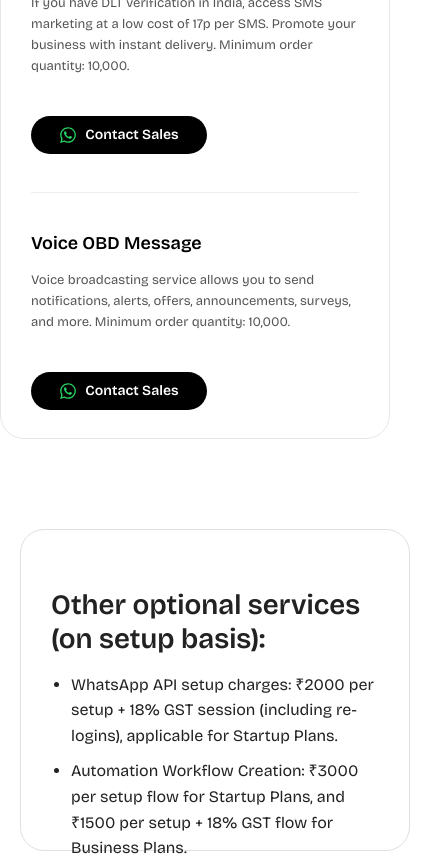
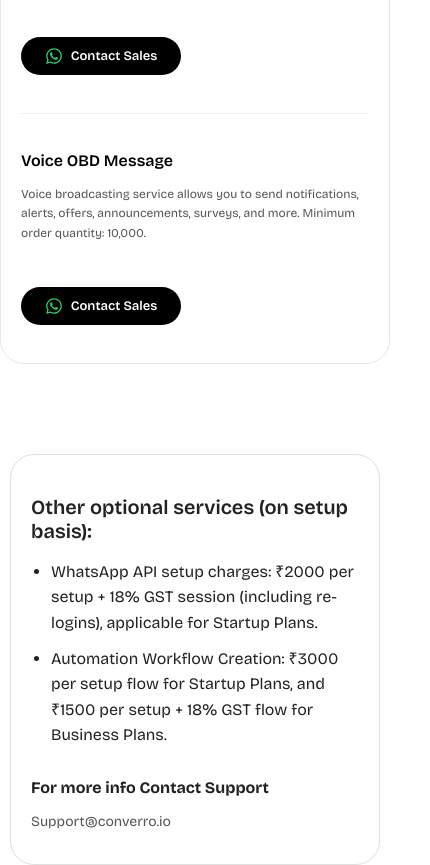
Before and after one commit to IsHa2507/converro, a React (Create React App) app: page /pricing in a window 390 px wide. Shown: the part 4340-5205 px from the top of the page, 430 px wide, since content can reach past the window. Built offline with nearby package versions, Linux system fonts and the light colour scheme.

Commit message:
Refactor AddOns.css; adjust padding, improve responsive design, and enhance optional services section styling.

```diff
--- a/src/components/AddOns.css
+++ b/src/components/AddOns.css
@@ -4,7 +4,7 @@
 .addons-container {
   max-width: 1100px;
   margin: 40px auto;
-  padding: 10px 30px;
+  padding: 20px;
   background: #fff;
   border-radius: 24px;
   border: 1px solid #e5e7eb;
@@ -25,6 +25,7 @@
   line-height: 1.6;
   border-bottom: 1px solid #eee;
   padding-bottom: 12px;
+  text-align: left;
 }
 
 /* ============================= */
@@ -39,10 +40,10 @@
 .addon-card {
   display: flex;
   justify-content: space-between;
-  align-items: center;  /* ✅ price stays vertically centered */
+  align-items: center;
   border-top: 1px solid #eee;
   padding: 18px 0;
-  gap: 20px; /* ✅ prevents overlap */
+  gap: 20px;
 }
 
 .addon-card:first-child {
@@ -50,6 +51,7 @@
 }
 
 .addon-content {
+  flex: 1;
   max-width: 75%;
 }
 
@@ -69,9 +71,6 @@
 }
 
 /* ============================= */
-/*   Price Pill                  */
-/* ============================= */
-/* ============================= */
 /*   WhatsApp Contact Button     */
 /* ============================= */
 .addon-btn {
@@ -84,12 +83,12 @@
   min-width: 140px;
   text-align: center;
   transition: all 0.3s ease;
-  margin-top: 6px;
-  display: inline-flex;     /* 👈 allows icon + text */
-  align-items: center; /* center icon vertically */
+  display: inline-flex;
+  align-items: center;
   justify-content: center;
-  gap: 8px;                 /* space between icon and text */
+  gap: 8px;
   text-decoration: none;
+  white-space: nowrap; /* ✅ keeps text in one line */
 }
 
 .addon-btn:hover {
@@ -99,74 +98,34 @@
 
 .whatsapp-icon {
   font-size: 18px;
-  color: #25d366; /* WhatsApp green */
+  color: #25d366;
 }
 .addon-btn:hover .whatsapp-icon {
-  color: #000;  /* matches text color on hover */
+  color: #000;
 }
 
 /* ============================= */
-/*   Responsive Design           */
+/*   Optional Services Section   */
 /* ============================= */
+.optional-services-section {
+  /* width: 100%; */
+  padding: 50px 10px;
 
-/* ✅ Tablet (≤768px) */
-@media (max-width: 768px) {
-  .addons-heading {
-    font-size: 28px;
-  }
-  .addon-card {
-    flex-direction: column; /* ✅ stack content */
-    align-items: flex-start;
-  }
-  .addon-content {
-    max-width: 100%;
-  }
-  .addon-price {
-    align-self: flex-start; /* ✅ button left-aligned */
-    margin-top: 12px;
-  }
 }
 
-/* ✅ Mobile (≤480px) */
-@media (max-width: 480px) {
-  .addons-heading {
-    font-size: 24px;
-  }
-  .addon-title {
-    font-size: 18px;
-  }
-  .addon-description {
-    font-size: 13px;
-  }
-  .addon-price {
-    width: 100%; /* ✅ full width button */
-    text-align: center;
-  }
-}
-/* Whole section background wrapper */
-.optional-services-section {
-  width: 100%;
-  padding: 50px 20px;
-  /* light background for separation */
-}
-
-/* Center the content inside */
 .optional-services-container {
   display: flex;
   justify-content: center;
+  /* width: 100%; */
 }
 
-/* Box styling */
 .optional-services-box {
-  width: 1150px;
   /* width: 100%; */
-  height: 260px;
+  max-width: 1200px;
   background: #ffffff;
   border: 1px solid #e0e0e0;
   border-radius: 24px;
-  padding: 30px;
-
-
+  padding: 50px;
   color: #222;
 }
 
@@ -188,11 +147,74 @@
 }
 
 .optional-services-support {
-  margin-top: 15px;
-  margin-top: 40px;
+  margin-top: 30px;
 }
 
 .optional-services-email {
   color: #555;
   font-size: 14px;
+  word-break: break-word; /* ✅ breaks long emails */
 }
+
+/* ============================= */
+/*   Responsive Design           */
+/* ============================= */
+
+/* ✅ Tablet (≤1024px) */
+@media (max-width: 1024px) {
+  .addons-heading {
+    font-size: 30px;
+    text-align: center;
+  }
+  .addon-content {
+    max-width: 100%;
+  }
+  .optional-services-title {
+    font-size: 24px;
+  }
+}
+
+/* ✅ Tablet (≤768px) */
+@media (max-width: 768px) {
+  .addon-card {
+    flex-direction: column;
+    align-items: flex-start;
+  }
+  .addon-btn {
+    margin-top: 12px;
+    /* width: 100%; ✅ button spans full width */
+  }
+  .addons-heading {
+    font-size: 26px;
+    text-align: center;
+  }
+  .addon-title {
+    font-size: 18px;
+  }
+  .addon-description {
+    font-size: 13px;
+  }
+  .optional-services-box {
+    padding: 20px;
+  }
+}
+
+/* ✅ Mobile (≤480px) */
+@media (max-width: 480px) {
+  .addons-heading {
+    font-size: 22px;
+  }
+  .addon-title {
+    font-size: 16px;
+  }
+  .addon-description {
+    font-size: 12px;
+  }
+  .addon-btn {
+    font-size: 13px;
+    padding: 10px;
+  }
+  .optional-services-title {
+    font-size: 20px;
+  }
+}
```
